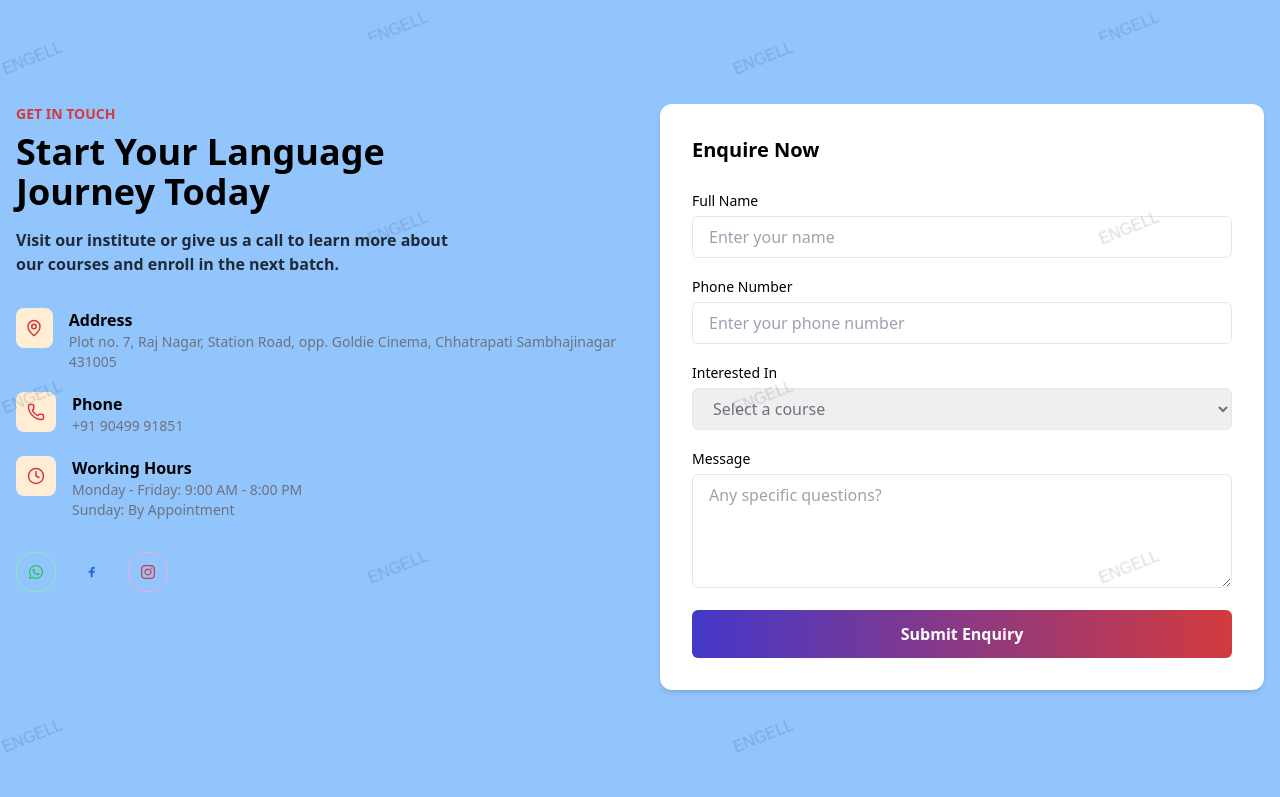
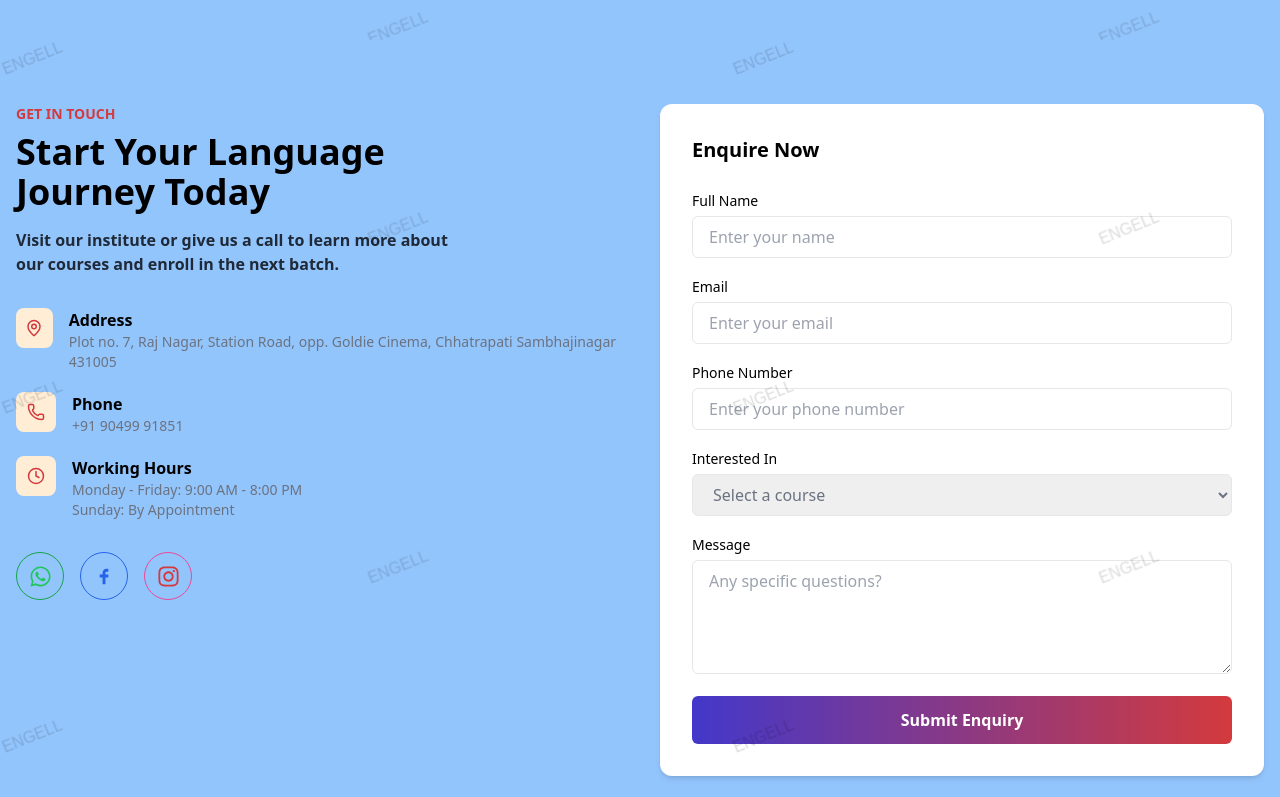
Before and after one commit to pooja-agale/engell_side, a React (Vite) app: page / in a window 1280 px wide. Shown: the part 7856-8653 px from the top of the page. Built offline with nearby package versions, Linux system fonts and the light colour scheme; grey boxes are pictures that could not be loaded.

Commit message:
make some changes

```diff
--- a/src/component/ContactSection.jsx
+++ b/src/component/ContactSection.jsx
@@ -66,31 +66,31 @@
 
               {/* Social Icons */}
               <div className="flex gap-4 mt-8">
-                <div className="w-10 h-10 rounded-full border border-green-300 flex items-center justify-center text-green-500">
+                <div className="w-12 h-12 rounded-full border border-green-600 flex items-center justify-center text-green-500">
                   <a
                     href="https://www.whatsapp.com"
                     target="_blank"
                     rel="noopener noreferrer"
                   >
-                    <FaWhatsapp />
+                    <FaWhatsapp size={23}/>
                   </a>
                 </div>
-                <div className="w-10 h-10 rounded-full border border-blue-300 flex items-center justify-center text-blue-600">
+                <div className="w-12 h-12 rounded-full border border-blue-600 flex items-center justify-center text-blue-600">
                   <a
                     href="https://www.facebook.com"
                     target="_blank"
                     rel="noopener noreferrer"
                   >
-                    <TiSocialFacebook />
+                    <TiSocialFacebook size={23}/>
                   </a>
                 </div>
-                <div className="w-10 h-10 rounded-full border border-pink-300 flex items-center justify-center text-[#D33A3D]">
+                <div className="w-12  h-12 rounded-full border border-pink-500 flex items-center justify-center text-[#D33A3D]">
                   <a
                     href="https://www.instagram.com"
                     target="_blank"
                     rel="noopener noreferrer"
                   >
-                    <FaInstagram />
+                    <FaInstagram size={23}/>
                   </a>
                 </div>
               </div>
@@ -109,6 +109,17 @@
                     className="w-full mt-1 border rounded-md px-4 py-2 focus:outline-none focus:ring-2 focus:ring-orange-400"
                   />
                 </div>
+
+
+                <div>
+                  <label className="text-sm font-medium">Email</label>
+                  <input
+                    type="email"
+                    placeholder="Enter your email"
+                    className="w-full mt-1 border rounded-md px-4 py-2 focus:outline-none focus:ring-2 focus:ring-orange-400"
+                  />
+                </div>
+
 
                 <div>
                   <label className="text-sm font-medium">Phone Number</label>
--- a/src/component/HeroSection.jsx
+++ b/src/component/HeroSection.jsx
@@ -34,31 +34,31 @@
 
           {/* Social Icons */}
           <div className="flex justify-center gap-4 mt-6">
-            <div className="w-9 h-9 flex items-center justify-center rounded-full bg-white text-green-600 border shadow-md">
+            <div className="w-10 h-10 flex items-center justify-center rounded-full bg-white text-green-600 border shadow-md">
               <a
                 href="https://www.whatsapp.com"
                 target="_blank"
                 rel="noopener noreferrer"
               >
-                <FaWhatsapp />
+                <FaWhatsapp size={22}/>
               </a>
             </div>
-            <div className="w-9 h-9 flex items-center justify-center rounded-full bg-white text-blue-600 border shadow-md">
+            <div className="w-10 h-10 flex items-center justify-center rounded-full bg-white text-blue-600 border shadow-md">
               <a
                 href="https://www.facebook.com"
                 target="_blank"
                 rel="noopener noreferrer"
               >
-                <FaFacebook />
+                <FaFacebook size={22}/>
               </a>
             </div>
-            <div className="w-9 h-9 flex items-center justify-center rounded-full bg-white text-pink-500 border shadow-md">
+            <div className="w-10 h-10 flex items-center justify-center rounded-full bg-white text-pink-500 border shadow-md">
               <a
                 href="https://www.instagram.com"
                 target="_blank"
                 rel="noopener noreferrer"
               >
-                <FaInstagram />
+                <FaInstagram size={22}/>
               </a>
             </div>
           </div>
--- a/src/component/VideoTestimonials.jsx
+++ b/src/component/VideoTestimonials.jsx
@@ -30,7 +30,7 @@
 
   {
     title: "Language skills: real results",
-    name: "Ambarish Kulkarni",
+    name: "Ambrish Kulkarni",
     tag: "German Language",
     video: "/Video(6).mp4",
   },
```
Also changed, not shown: 2 other files (tests, documents, lock files or other folders).
